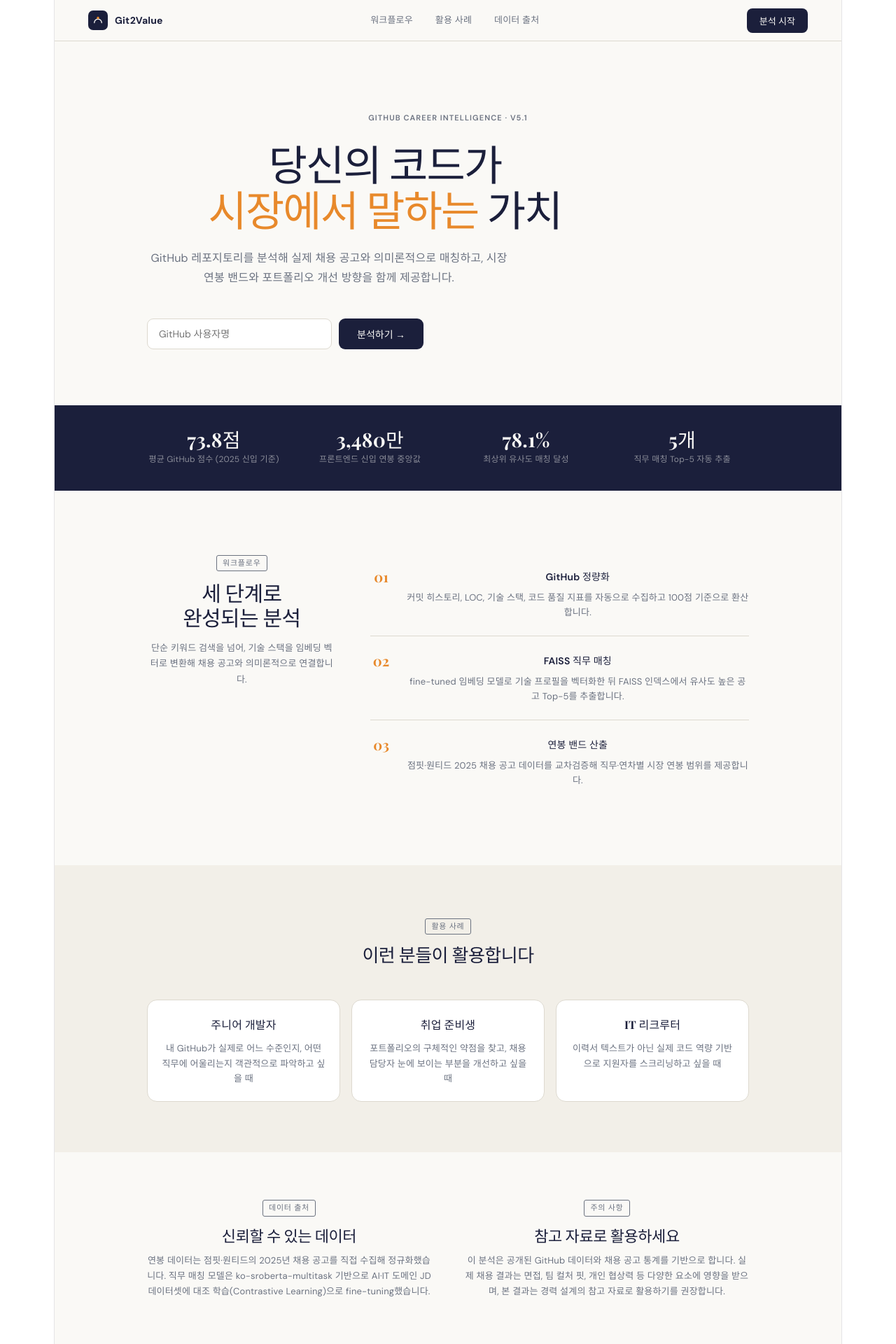
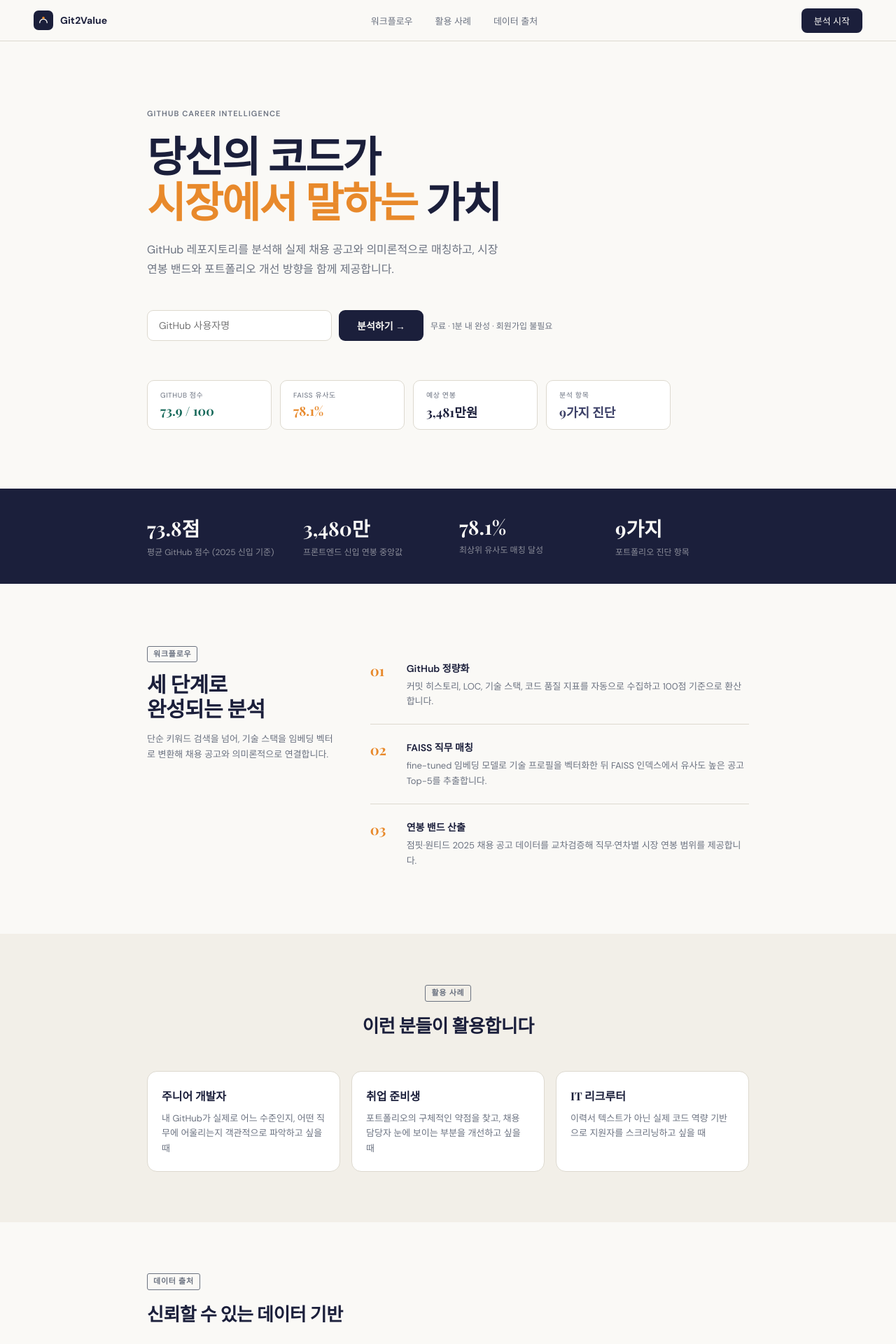
Before and after one commit to jww0108/2026_Capstone, a React (Vite) app: page / in a window 1280 px wide. Shown: the top 1920 px of the page at 70% size. Built offline with nearby package versions, Linux system fonts and the light colour scheme.

Commit message:
LandingPage 업데이트 + index.css 수정

```diff
--- a/src/index.css
+++ b/src/index.css
@@ -1,111 +1,9 @@
-:root {
-  --text: #6b6375;
-  --text-h: #08060d;
-  --bg: #fff;
-  --border: #e5e4e7;
-  --code-bg: #f4f3ec;
-  --accent: #aa3bff;
-  --accent-bg: rgba(170, 59, 255, 0.1);
-  --accent-border: rgba(170, 59, 255, 0.5);
-  --social-bg: rgba(244, 243, 236, 0.5);
-  --shadow:
-    rgba(0, 0, 0, 0.1) 0 10px 15px -3px, rgba(0, 0, 0, 0.05) 0 4px 6px -2px;
-
-  --sans: system-ui, 'Segoe UI', Roboto, sans-serif;
-  --heading: system-ui, 'Segoe UI', Roboto, sans-serif;
-  --mono: ui-monospace, Consolas, monospace;
-
-  font: 18px/145% var(--sans);
-  letter-spacing: 0.18px;
-  color-scheme: light dark;
-  color: var(--text);
-  background: var(--bg);
-  font-synthesis: none;
-  text-rendering: optimizeLegibility;
-  -webkit-font-smoothing: antialiased;
-  -moz-osx-font-smoothing: grayscale;
-
-  @media (max-width: 1024px) {
-    font-size: 16px;
-  }
-}
-
-@media (prefers-color-scheme: dark) {
-  :root {
-    --text: #9ca3af;
-    --text-h: #f3f4f6;
-    --bg: #16171d;
-    --border: #2e303a;
-    --code-bg: #1f2028;
-    --accent: #c084fc;
-    --accent-bg: rgba(192, 132, 252, 0.15);
-    --accent-border: rgba(192, 132, 252, 0.5);
-    --social-bg: rgba(47, 48, 58, 0.5);
-    --shadow:
-      rgba(0, 0, 0, 0.4) 0 10px 15px -3px, rgba(0, 0, 0, 0.25) 0 4px 6px -2px;
-  }
-
-  #social .button-icon {
-    filter: invert(1) brightness(2);
-  }
-}
-
 body {
   margin: 0;
 }
 
 #root {
-  width: 1126px;
-  max-width: 100%;
-  margin: 0 auto;
-  text-align: center;
-  border-inline: 1px solid var(--border);
   min-height: 100svh;
   display: flex;
   flex-direction: column;
-  box-sizing: border-box;
 }
-
-h1,
-h2 {
-  font-family: var(--heading);
-  font-weight: 500;
-  color: var(--text-h);
-}
-
-h1 {
-  font-size: 56px;
-  letter-spacing: -1.68px;
-  margin: 32px 0;
-  @media (max-width: 1024px) {
-    font-size: 36px;
-    margin: 20px 0;
-  }
-}
-h2 {
-  font-size: 24px;
-  line-height: 118%;
-  letter-spacing: -0.24px;
-  margin: 0 0 8px;
-  @media (max-width: 1024px) {
-    font-size: 20px;
-  }
-}
-p {
-  margin: 0;
-}
-
-code,
-.counter {
-  font-family: var(--mono);
-  display: inline-flex;
-  border-radius: 4px;
-  color: var(--text-h);
-}
-
-code {
-  font-size: 15px;
-  line-height: 135%;
-  padding: 4px 8px;
-  background: var(--code-bg);
-}
--- a/src/pages/LandingPage.jsx
+++ b/src/pages/LandingPage.jsx
@@ -1,7 +1,14 @@
+import { useRef } from "react";
 import T from '../constants/theme';
 import Tag from '../components/Tag';
 
 export default function LandingPage({ username, setUsername, onStart }) {
+  const workflowRef = useRef(null);
+  const usecaseRef  = useRef(null);
+  const datasrcRef  = useRef(null);
+
+  const scrollTo = ref => ref.current?.scrollIntoView({ behavior:"smooth", block:"start" });
+
   return (
     <div style={{ background:T.cream, color:T.ink, fontFamily:T.sans, minHeight:"100vh" }}>
       <link rel="preconnect" href="https://fonts.googleapis.com" />
@@ -15,35 +22,57 @@ export default function LandingPage({ username, setUsername, onStart }) {
           </div>
           <span style={{ fontSize:14, fontWeight:700, color:T.ink, fontFamily:T.sans }}>Git2Value</span>
         </div>
-        <div style={{ display:"flex", gap:32, fontSize:13, color:T.slate }}>
-          {["워크플로우","활용 사례","데이터 출처"].map(l => <a key={l} href="#" style={{ color:T.slate, textDecoration:"none" }}>{l}</a>)}
+        <div style={{ display:"flex", gap:32, fontSize:13 }}>
+          {[
+            { label:"워크플로우", ref:workflowRef },
+            { label:"활용 사례",  ref:usecaseRef  },
+            { label:"데이터 출처", ref:datasrcRef  },
+          ].map(({ label, ref }) => (
+            <button key={label} onClick={() => scrollTo(ref)} style={{ background:"none", border:"none", cursor:"pointer", fontSize:13, color:T.slate, fontFamily:T.sans, padding:0 }}>{label}</button>
+          ))}
         </div>
         <button onClick={() => document.getElementById("hero-input").focus()} style={{ padding:"8px 18px", background:T.ink, border:"none", borderRadius:8, color:T.cream, fontSize:13, fontWeight:500, cursor:"pointer", fontFamily:T.sans }}>분석 시작</button>
       </nav>
 
       {/* hero */}
       <section style={{ maxWidth:860, margin:"0 auto", padding:"96px 48px 80px" }}>
-        <div style={{ fontFamily:T.sans, fontSize:11, fontWeight:600, color:T.slate, letterSpacing:".1em", textTransform:"uppercase", marginBottom:20 }}>GitHub Career Intelligence · v5.1</div>
+        <div style={{ fontFamily:T.sans, fontSize:11, fontWeight:600, color:T.slate, letterSpacing:".1em", textTransform:"uppercase", marginBottom:20 }}>GitHub Career Intelligence</div>
         <h1 style={{ fontFamily:T.font, fontSize:"clamp(38px,5vw,60px)", fontWeight:700, lineHeight:1.08, letterSpacing:"-.03em", margin:"0 0 24px", maxWidth:680, color:T.ink }}>
           당신의 코드가<br/><span style={{ color:T.amber }}>시장에서 말하는</span> 가치
         </h1>
         <p style={{ fontFamily:T.sans, fontSize:16, color:T.slate, maxWidth:520, lineHeight:1.75, margin:"0 0 44px" }}>
           GitHub 레포지토리를 분석해 실제 채용 공고와 의미론적으로 매칭하고, 시장 연봉 밴드와 포트폴리오 개선 방향을 함께 제공합니다.
         </p>
-        <div style={{ display:"flex", gap:10, alignItems:"center" }}>
+        <div style={{ display:"flex", gap:10, alignItems:"center", flexWrap:"wrap" }}>
           <input id="hero-input" value={username} onChange={e => setUsername(e.target.value)} onKeyDown={e => e.key === "Enter" && onStart()} placeholder="GitHub 사용자명" style={{ width:230, padding:"12px 16px", background:"#fff", border:`1px solid ${T.border}`, borderRadius:9, color:T.ink, fontSize:14, fontFamily:T.sans, outline:"none" }} />
           <button onClick={onStart} style={{ padding:"12px 26px", background:T.ink, border:"none", borderRadius:9, color:T.cream, fontSize:14, fontFamily:T.sans, fontWeight:600, cursor:"pointer" }}>분석하기 →</button>
+          <span style={{ fontSize:12, color:T.slate }}>무료 · 1분 내 완성 · 회원가입 불필요</span>
+        </div>
+
+        {/* stat cards */}
+        <div style={{ marginTop:56, display:"flex", gap:12, overflowX:"auto", paddingBottom:4 }}>
+          {[
+            { label:"GitHub 점수",  val:"73.9 / 100", color:T.teal  },
+            { label:"FAISS 유사도", val:"78.1%",       color:T.amber },
+            { label:"예상 연봉",    val:"3,481만원",   color:T.ink   },
+            { label:"분석 항목",    val:"9가지 진단",  color:T.ink2  },
+          ].map(s => (
+            <div key={s.label} style={{ flexShrink:0, background:"#fff", border:`1px solid ${T.border}`, borderRadius:10, padding:"12px 18px", minWidth:140 }}>
+              <div style={{ fontFamily:T.sans, fontSize:10, color:T.slate, marginBottom:4, textTransform:"uppercase", letterSpacing:".06em" }}>{s.label}</div>
+              <div style={{ fontFamily:T.font, fontSize:18, fontWeight:700, color:s.color }}>{s.val}</div>
+            </div>
+          ))}
         </div>
       </section>
 
-      {/* stats */}
+      {/* stats band */}
       <section style={{ background:T.ink, padding:"36px 48px" }}>
         <div style={{ maxWidth:860, margin:"0 auto", display:"grid", gridTemplateColumns:"repeat(4,1fr)", gap:32 }}>
           {[
             { val:"73.8점",  label:"평균 GitHub 점수 (2025 신입 기준)" },
             { val:"3,480만", label:"프론트엔드 신입 연봉 중앙값" },
             { val:"78.1%",   label:"최상위 유사도 매칭 달성" },
-            { val:"5개",     label:"직무 매칭 Top-5 자동 추출" },
+            { val:"9가지",   label:"포트폴리오 진단 항목" },
           ].map(s => (
             <div key={s.val}>
               <div style={{ fontFamily:T.font, fontSize:28, fontWeight:700, color:T.cream, marginBottom:6 }}>{s.val}</div>
@@ -54,7 +83,7 @@ export default function LandingPage({ username, setUsername, onStart }) {
       </section>
 
       {/* workflow */}
-      <section style={{ maxWidth:860, margin:"0 auto", padding:"88px 48px" }}>
+      <section ref={workflowRef} style={{ maxWidth:860, margin:"0 auto", padding:"88px 48px 72px" }}>
         <div style={{ display:"grid", gridTemplateColumns:"1fr 2fr", gap:48 }}>
           <div>
             <Tag color={T.slate}>워크플로우</Tag>
@@ -63,11 +92,11 @@ export default function LandingPage({ username, setUsername, onStart }) {
           </div>
           <div>
             {[
-              { n:"01", title:"GitHub 정량화",  body:"커밋 히스토리, LOC, 기술 스택, 코드 품질 지표를 자동으로 수집하고 100점 기준으로 환산합니다." },
+              { n:"01", title:"GitHub 정량화",   body:"커밋 히스토리, LOC, 기술 스택, 코드 품질 지표를 자동으로 수집하고 100점 기준으로 환산합니다." },
               { n:"02", title:"FAISS 직무 매칭", body:"fine-tuned 임베딩 모델로 기술 프로필을 벡터화한 뒤 FAISS 인덱스에서 유사도 높은 공고 Top-5를 추출합니다." },
               { n:"03", title:"연봉 밴드 산출",  body:"점핏·원티드 2025 채용 공고 데이터를 교차검증해 직무·연차별 시장 연봉 범위를 제공합니다." },
-            ].map((s,i) => (
-              <div key={s.n} style={{ display:"flex", gap:20, padding:"22px 0", borderBottom: i<2 ? `1px solid ${T.border}` : "none" }}>
+            ].map((s, i) => (
+              <div key={s.n} style={{ display:"flex", gap:20, padding:"22px 0", borderBottom: i < 2 ? `1px solid ${T.border}` : "none" }}>
                 <div style={{ fontFamily:T.font, fontSize:20, fontWeight:700, color:T.amber, minWidth:32 }}>{s.n}</div>
                 <div>
                   <div style={{ fontFamily:T.sans, fontSize:14, fontWeight:600, color:T.ink, marginBottom:6 }}>{s.title}</div>
@@ -80,7 +109,7 @@ export default function LandingPage({ username, setUsername, onStart }) {
       </section>
 
       {/* use cases */}
-      <section style={{ background:T.sand, padding:"72px 48px" }}>
+      <section ref={usecaseRef} style={{ background:T.sand, padding:"72px 48px" }}>
         <div style={{ maxWidth:860, margin:"0 auto" }}>
           <div style={{ textAlign:"center", marginBottom:48 }}>
             <Tag color={T.slate}>활용 사례</Tag>
@@ -88,9 +117,9 @@ export default function LandingPage({ username, setUsername, onStart }) {
           </div>
           <div style={{ display:"grid", gridTemplateColumns:"1fr 1fr 1fr", gap:16 }}>
             {[
-              { who:"주니어 개발자",    desc:"내 GitHub가 실제로 어느 수준인지, 어떤 직무에 어울리는지 객관적으로 파악하고 싶을 때" },
-              { who:"취업 준비생",      desc:"포트폴리오의 구체적인 약점을 찾고, 채용 담당자 눈에 보이는 부분을 개선하고 싶을 때" },
-              { who:"IT 리크루터",     desc:"이력서 텍스트가 아닌 실제 코드 역량 기반으로 지원자를 스크리닝하고 싶을 때" },
+              { who:"주니어 개발자",  desc:"내 GitHub가 실제로 어느 수준인지, 어떤 직무에 어울리는지 객관적으로 파악하고 싶을 때" },
+              { who:"취업 준비생",    desc:"포트폴리오의 구체적인 약점을 찾고, 채용 담당자 눈에 보이는 부분을 개선하고 싶을 때" },
+              { who:"IT 리크루터",   desc:"이력서 텍스트가 아닌 실제 코드 역량 기반으로 지원자를 스크리닝하고 싶을 때" },
             ].map(c => (
               <div key={c.who} style={{ background:"#fff", border:`1px solid ${T.border}`, borderRadius:14, padding:"22px 20px" }}>
                 <div style={{ fontFamily:T.font, fontSize:16, fontWeight:700, color:T.ink, marginBottom:10 }}>{c.who}</div>
@@ -101,17 +130,42 @@ export default function LandingPage({ username, setUsername, onStart }) {
         </div>
       </section>
 
-      {/* data note */}
-      <section style={{ maxWidth:860, margin:"0 auto", padding:"64px 48px" }}>
-        <div style={{ display:"grid", gridTemplateColumns:"1fr 1fr", gap:48 }}>
+      {/* data sources */}
+      <section ref={datasrcRef} style={{ maxWidth:860, margin:"0 auto", padding:"72px 48px" }}>
+        <div style={{ marginBottom:40 }}>
+          <Tag color={T.slate}>데이터 출처</Tag>
+          <h2 style={{ fontFamily:T.font, fontSize:26, fontWeight:700, color:T.ink, margin:"14px 0 0", letterSpacing:"-.02em" }}>신뢰할 수 있는 데이터 기반</h2>
+        </div>
+        <div style={{ display:"grid", gridTemplateColumns:"1fr 1fr", gap:16 }}>
           {[
-            { tag:"데이터 출처", title:"신뢰할 수 있는 데이터", body:"연봉 데이터는 점핏·원티드의 2025년 채용 공고를 직접 수집해 정규화했습니다. 직무 매칭 모델은 ko-sroberta-multitask 기반으로 AI·IT 도메인 JD 데이터셋에 대조 학습(Contrastive Learning)으로 fine-tuning했습니다." },
-            { tag:"주의 사항",  title:"참고 자료로 활용하세요", body:"이 분석은 공개된 GitHub 데이터와 채용 공고 통계를 기반으로 합니다. 실제 채용 결과는 면접, 팀 컬처 핏, 개인 협상력 등 다양한 요소에 영향을 받으며, 본 결과는 경력 설계의 참고 자료로 활용하기를 권장합니다." },
+            { title:"연봉 데이터",  body:"점핏·원티드의 2025년 채용 공고를 직접 수집해 직무·연차별로 정규화한 데이터를 사용합니다. 총 수천 건 이상의 공고를 분석 기반으로 활용했습니다." },
+            { title:"임베딩 모델",  body:"ko-sroberta-multitask 기반으로 AI·IT 도메인 JD 데이터셋에 대조 학습(Contrastive Learning)으로 fine-tuning된 모델을 사용합니다." },
+            { title:"벡터 검색",    body:"FAISS IndexFlatIP를 활용해 L2 정규화 임베딩 간 코사인 유사도를 실시간으로 검색합니다. 서빙 시간은 평균 수 밀리초 이내입니다." },
+            { title:"주의 사항",    body:"이 분석은 공개된 GitHub 데이터와 채용 공고 통계를 기반으로 합니다. 실제 채용 결과는 면접, 팀 핏, 협상력 등 다양한 요소에 영향을 받습니다." },
           ].map(s => (
-            <div key={s.tag}>
-              <Tag color={T.slate}>{s.tag}</Tag>
-              <h3 style={{ fontFamily:T.font, fontSize:22, fontWeight:700, color:T.ink, margin:"14px 0 12px", letterSpacing:"-.02em" }}>{s.title}</h3>
-              <p style={{ fontFamily:T.sans, fontSize:13, color:T.slate, lineHeight:1.7, margin:0 }}>{s.body}</p>
+            <div key={s.title} style={{ background:"#fff", border:`1px solid ${T.border}`, borderRadius:12, padding:"18px 20px" }}>
+              <div style={{ fontFamily:T.sans, fontSize:13, fontWeight:600, color:T.ink, marginBottom:8 }}>{s.title}</div>
+              <p style={{ fontFamily:T.sans, fontSize:12, color:T.slate, lineHeight:1.65, margin:0 }}>{s.body}</p>
+            </div>
+          ))}
+        </div>
+      </section>
+
+      {/* FAQ */}
+      <section style={{ background:T.sand, padding:"64px 48px" }}>
+        <div style={{ maxWidth:680, margin:"0 auto" }}>
+          <div style={{ textAlign:"center", marginBottom:40 }}>
+            <Tag color={T.slate}>자주 묻는 질문</Tag>
+            <h2 style={{ fontFamily:T.font, fontSize:24, fontWeight:700, color:T.ink, margin:"14px 0 0", letterSpacing:"-.02em" }}>FAQ</h2>
+          </div>
+          {[
+            { q:"비공개 레포지토리도 분석되나요?",             a:"아니요. 공개(public) 레포지토리만 분석됩니다. GitHub API 접근 권한이 없는 비공개 레포는 스캔 대상에서 제외됩니다." },
+            { q:"연봉 데이터는 얼마나 신뢰할 수 있나요?",      a:"점핏·원티드 2025년 공고 기반이며, 동일 직무·연차 내에서도 회사 규모, 지역, 협상력에 따라 실제 연봉 차이가 클 수 있습니다. 반드시 참고 자료로만 활용하세요." },
+            { q:"분석 결과가 실제 취업에 어떻게 도움이 되나요?", a:"포트폴리오의 구체적인 약점(CI/CD, 테스트 부재 등)과 기술 갭을 수치로 확인하고, 우선순위가 높은 항목부터 개선 방향을 제시합니다." },
+          ].map((f, i) => (
+            <div key={i} style={{ padding:"20px 0", borderBottom: i < 2 ? `1px solid ${T.border}` : "none" }}>
+              <div style={{ fontFamily:T.sans, fontSize:14, fontWeight:600, color:T.ink, marginBottom:8 }}>{f.q}</div>
+              <p style={{ fontFamily:T.sans, fontSize:13, color:T.slate, lineHeight:1.7, margin:0 }}>{f.a}</p>
             </div>
           ))}
         </div>
@@ -119,7 +173,7 @@ export default function LandingPage({ username, setUsername, onStart }) {
 
       {/* footer CTA */}
       <section style={{ background:T.ink, padding:"64px 48px" }}>
-        <div style={{ maxWidth:860, margin:"0 auto", display:"flex", justifyContent:"space-between", alignItems:"center" }}>
+        <div style={{ maxWidth:860, margin:"0 auto", display:"flex", justifyContent:"space-between", alignItems:"center", flexWrap:"wrap", gap:24 }}>
           <div>
             <h2 style={{ fontFamily:T.font, fontSize:26, fontWeight:700, color:T.cream, margin:"0 0 8px", letterSpacing:"-.02em" }}>지금 바로 분석해보세요</h2>
             <p style={{ fontFamily:T.sans, fontSize:14, color:"rgba(250,249,246,.6)", margin:0 }}>GitHub 사용자명만 입력하면 1분 내 리포트가 완성됩니다.</p>
@@ -129,6 +183,10 @@ export default function LandingPage({ username, setUsername, onStart }) {
             <button onClick={onStart} style={{ padding:"11px 22px", background:T.amber, border:"none", borderRadius:9, color:T.ink, fontSize:14, fontFamily:T.sans, fontWeight:600, cursor:"pointer" }}>분석하기 →</button>
           </div>
         </div>
+        <div style={{ maxWidth:860, margin:"32px auto 0", paddingTop:24, borderTop:`1px solid rgba(255,255,255,.08)`, display:"flex", justifyContent:"space-between" }}>
+          <div style={{ fontFamily:T.sans, fontSize:12, color:"rgba(250,249,246,.35)" }}>Git2Value · 캡스톤 프로젝트 · 점핏·원티드 2025 기반</div>
+          <div style={{ fontFamily:T.sans, fontSize:12, color:"rgba(250,249,246,.35)" }}>데이터는 참고 목적으로만 활용하세요</div>
+        </div>
       </section>
     </div>
   );
```
